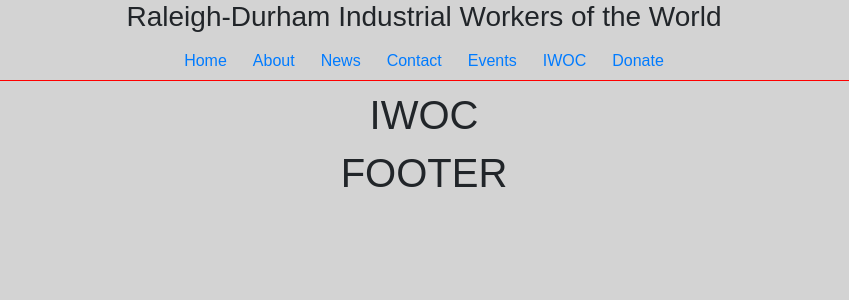
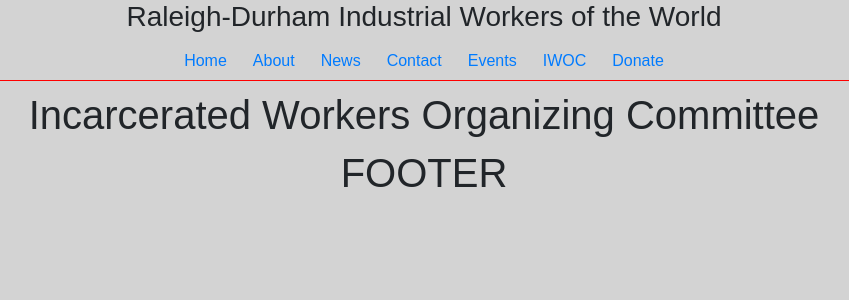
Before and after one commit to jtcanfield/class-improvements, a React (Create React App) app: page /iwoc in a window 1280 px wide. Shown: the top 300 px of the page, without its empty margins (216-1065 px from the left). Built offline with nearby package versions, Linux system fonts and the light colour scheme.

Commit message:
add incarcerated workers organizing committee

```diff
--- a/src/components/IWOC.js
+++ b/src/components/IWOC.js
@@ -4,7 +4,7 @@ class IWOC extends Component {
   render() {
     return (
       <div className="IWOC">
-        <h1>IWOC</h1>
+        <h1>Incarcerated Workers Organizing Committee</h1>
       </div>
     );
   }
```
